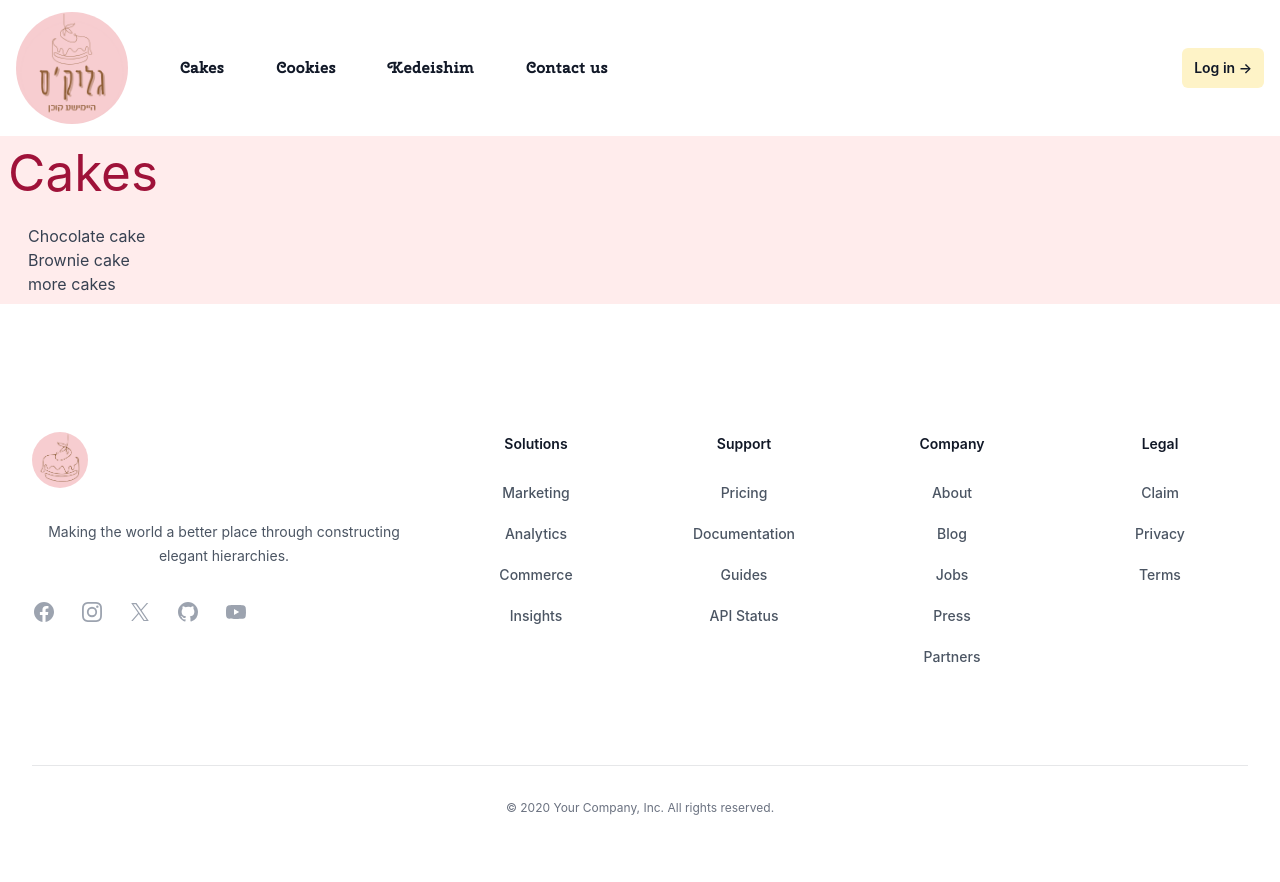
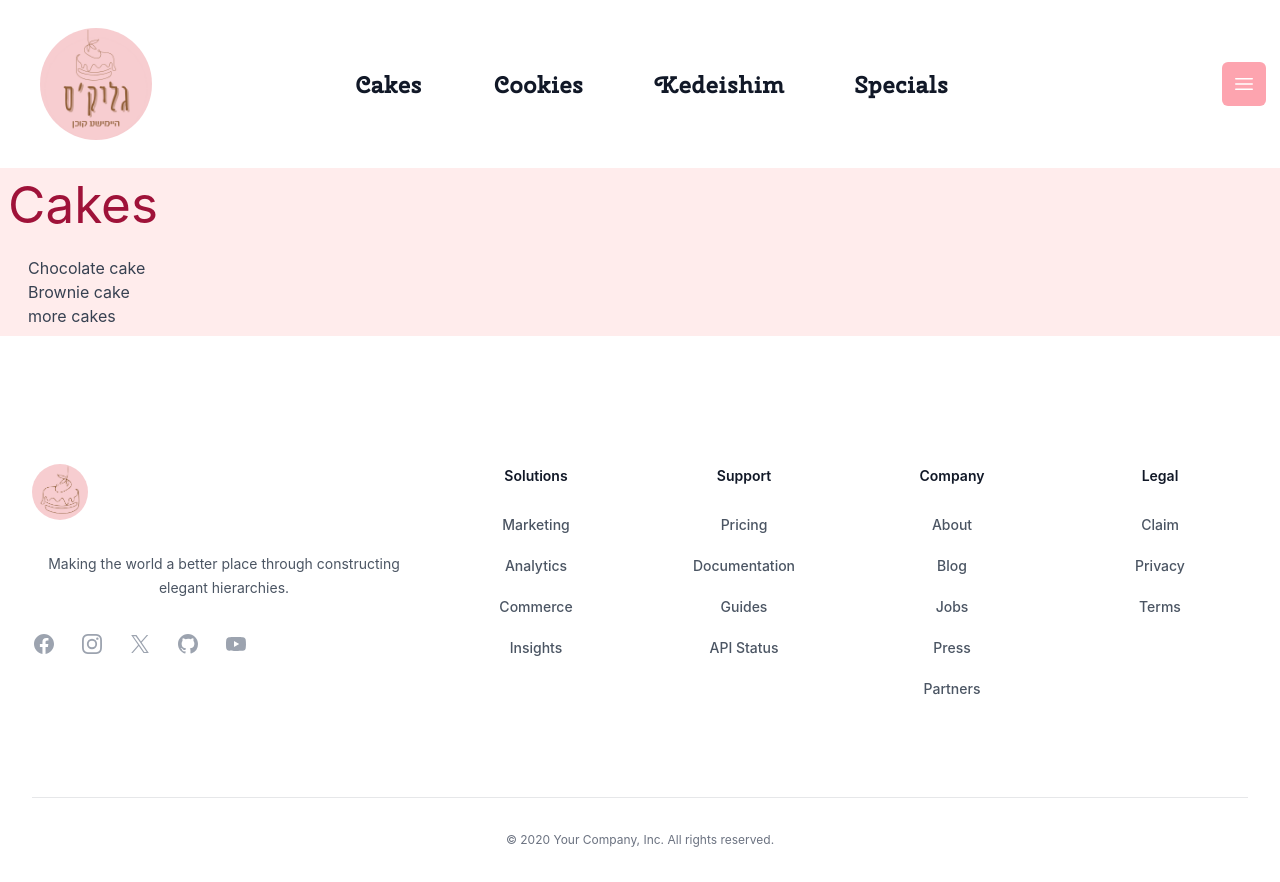
Before and after one commit to sourcery-ai-experiments/glicks, a Vue app: page / in a window 1280 px wide. Before the commit the page ends 850 px from the top, so only its background shows below. Built offline with nearby package versions, Linux system fonts and the light colour scheme.

Commit message:
finished ready header. features like dropdown cake types can be added

```diff
--- a/src/components/Header.vue
+++ b/src/components/Header.vue
@@ -1,31 +1,25 @@
 <template>
   <header class="test bg-white">
-    <nav class="mx-auto flex max-w-7xl items-center justify-between py-1 px-6 lg:px-4 md:gap-x-4" aria-label="Global">
-      <div class="flex items-center h-min md:gap-x-4 lg:gap-x-12">
-        <Logo class="test min-w-min flex-shrink-0 pt-2 pb-2">
-          <a href="#" class="-m-1.5 p-1.5 h-min flex">
+    <nav class="flex items-center justify-between py-3 px-4 lg:px-6" aria-label="Global">
+      <Logo class="test min-w-min flex-shrink-0 p-2 md:p-4 -mr-24">
+        <a href="#" class="-m-1.5 p-1.5 h-min flex items-center">
           <span class="sr-only">Glicks Bakery</span>
           <img class="test h-20 md:h-28 lg:h-28 w-auto min-w-fit rounded-full" src="../assets/logo-y.png" alt="" />
+          <span class="test flex md:hidden ml-2 text-amber-700 text-2xl font-cherrySwashScript">Glicks Bakery</span>
         </a>
       </Logo>
-        <div class="hidden md:flex gap-x-2 lg:gap-x-11">
+      <div class="hidden md:flex gap-x-6 lg:gap-x-12 justify-between mx-auto">
         <a v-for="item in navigation" :key="item.name" :href="item.href"
-            class="test text-base font-extrabold font-cherrySwashScript leading-6 h-min rounded-md py-4 md:px-1 px-2 text-gray-900 hover:bg-amber-100 hover:text-black flex-shrink-0">{{
+          class="test text-xl lg:text-2xl font-extrabold font-cherrySwashScript leading-6 h-min rounded-md py-3 px-2 lg:px-3 text-gray-900 hover:bg-amber-100 hover:text-black flex-shrink-0">{{
             item.name }}</a>
       </div>
-      </div>
-      <div class="flex md:hidden">
+      <div class="flex">
         <button type="button"
           class="-m-2.5 inline-flex items-center justify-center rounded-md p-2.5 text-white bg-rose-300 hover:bg-rose-400 active:bg-rose-500"
           @click="mobileMenuOpen = true">
           <span class="sr-only">Open main menu</span>
           <Bars3Icon class="h-6 w-6" aria-hidden="true" />
         </button>
-      </div>
-      <div class="hidden md:flex ">
-        <a href="#"
-          class="text-sm font-semibold leading-6 rounded-md py-2 px-3 text-gray-900 hover:text-gray-800 active:text-gray-900 bg-amber-100 hover:bg-amber-200 active:bg-amber-300">Log
-          in <span aria-hidden="true">&rarr;</span></a>
       </div>
     </nav>
     <Dialog class="lg:hidden" @close="mobileMenuOpen = false" :open="mobileMenuOpen">
@@ -51,10 +45,10 @@
                 class="-mx-3 block rounded-lg px-3 py-2 text-base font-semibold leading-7 text-gray-900 hover:bg-amber-100 hover:text-black">{{
                   item.name }}</a>
             </div>
-            <div class="py-6">
-              <a href="#"
-                class="-mx-3 block rounded-lg px-3 py-2.5 text-base font-semibold leading-7 text-gray-900 hover:bg-amber-100 hover:text-black">Log
-                in</a>
+            <div class="test space-y-2 py-6">
+              <a href="#contact-us" class="-mx-3 block rounded-lg px-3 py-2 text-base font-semibold leading-7 text-gray-900 hover:bg-green-200 hover:text-black">
+                Contact Us
+              </a>
             </div>
           </div>
         </div>
@@ -70,10 +64,10 @@ import { Dialog, DialogPanel } from '@headlessui/vue';
 import { Bars3Icon, XMarkIcon } from '@heroicons/vue/24/outline'
 
 const navigation = [
-  { name: 'Cakes', href: '#' },
-  { name: 'Cookies', href: '#' },
-  { name: 'Kedeishim', href: '#' },
-  { name: 'Contact us', href: '#' },
+  { name: 'Cakes', href: '#cakes' },
+  { name: 'Cookies', href: '#cookies' },
+  { name: 'Kedeishim', href: '#kedeishim' },
+  { name: 'Specials', href: '#special' },
 ]
 
 const mobileMenuOpen = ref(false)
```
Lines whose indentation alone changed are shown as unchanged.
